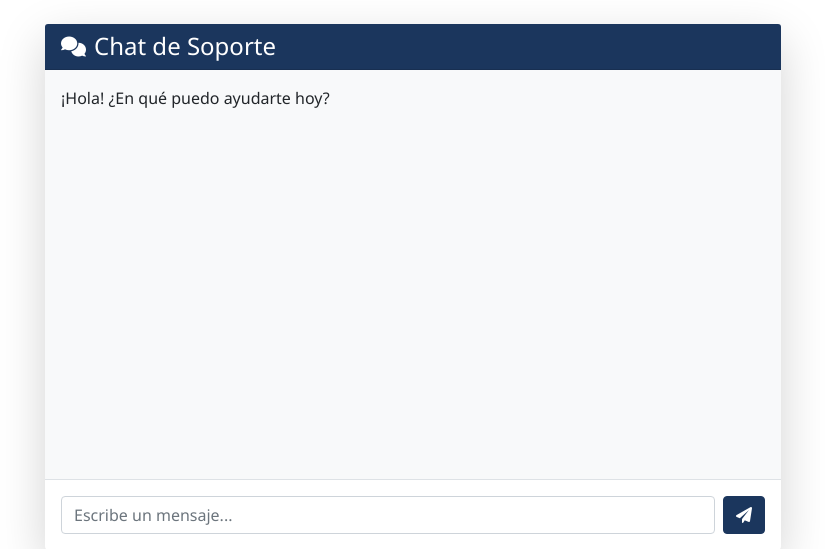
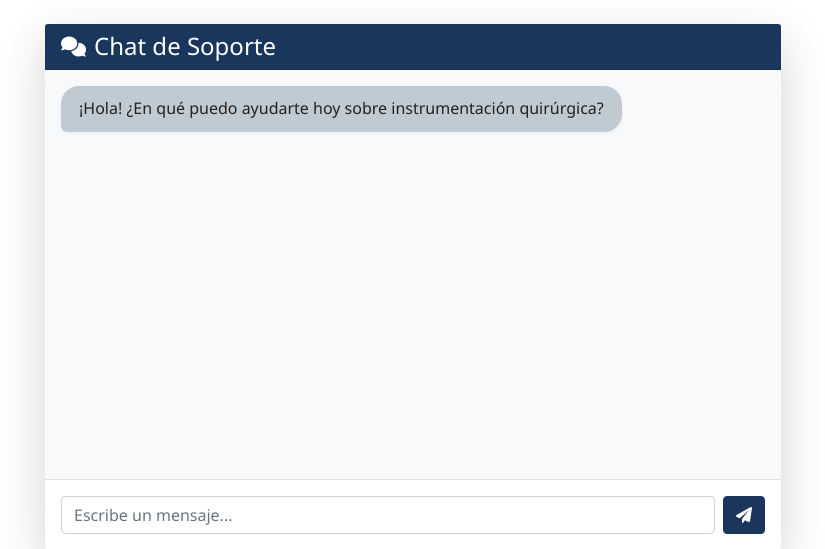
Before and after one commit to Curcolor/EIVAI, a FastAPI app: page /chat in a window 1280 px wide. Shown: the part 64-613 px from the top of the page, without its empty margins (227-1052 px from the left). Run offline with FastAPI, Linux system fonts and the light colour scheme.

Commit message:
feat: Actualizar estilos de mensajes en el chat y mejorar respuestas automáticas sobre instrumentación quirúrgica

```diff
--- a/Fronted/src/static/css/chat.css
+++ b/Fronted/src/static/css/chat.css
@@ -60,7 +60,7 @@
     border-top-left-radius: 18px;
 }
 .message.sent .message-content {
-    background: var(--cian);
+    background: #1B365D;
     color: #fff;
     align-self: flex-end;
     border-bottom-right-radius: 6px;
--- a/Fronted/src/templates/base.html
+++ b/Fronted/src/templates/base.html
@@ -13,9 +13,7 @@
    *   - Footer informativo del sistema
    *   - Bloques de contenido extensibles
    *
-   * Autor: Equipo EIVAI
-   * Fecha: 2025
-   * Versión: 2.1.0
+
 -->
 
 <!DOCTYPE html>
--- a/Fronted/src/templates/chat.html
+++ b/Fronted/src/templates/chat.html
@@ -13,7 +13,7 @@
             <div class="card-body p-0" style="height: 480px; display: flex; flex-direction: column;">
                 <div id="chat-messages" class="chat-messages p-3 flex-grow-1" style="overflow-y: auto; background: #f8f9fa;">
                     <div class="message received mb-2">
-                        <div class="message-content">¡Hola! ¿En qué puedo ayudarte hoy?</div>
+                        <div class="message-content">¡Hola! ¿En qué puedo ayudarte hoy sobre instrumentación quirúrgica?</div>
                     </div>
                 </div>
                 <form class="chat-input-area d-flex p-3 border-top" onsubmit="return sendMessage(event)">
@@ -25,7 +25,41 @@
     </div>
 </div>
 <script>
-// Lógica para enviar mensajes solo en la página grande
+const respuestas = [
+    {
+        keywords: ["bisturí", "bisturi"],
+        respuesta: "El bisturí es un instrumento de corte fundamental en cirugía."
+    },
+    {
+        keywords: ["pinza", "pinzas"],
+        respuesta: "Las pinzas quirúrgicas se utilizan para sujetar, comprimir o manipular tejidos. "
+    },
+    {
+        keywords: ["esterilización", "esterilizacion"],
+        respuesta: "La esterilización es clave en la instrumentación quirúrgica."
+    },
+    {
+        keywords: ["tijera", "tijeras"],
+        respuesta: "Las tijeras quirúrgicas pueden ser de corte o disección. "
+    },
+    {
+        keywords: ["mesa", "preparación", "preparacion"],
+        respuesta: "La preparación de la mesa quirúrgica debe seguir un orden estricto para garantizar la seguridad del paciente. "
+    },
+    {
+        keywords: ["instrumental", "instrumentos"],
+        respuesta: "El instrumental quirúrgico debe manipularse con técnica aséptica. "
+    },
+    {
+        keywords: ["sutura", "suturas"],
+        respuesta: "Las suturas permiten cerrar heridas quirúrgicas. "
+    },
+    {
+        keywords: ["gracias", "ok", "listo"],
+        respuesta: "¡Con gusto! Si tienes otra consulta sobre instrumentación quirúrgica, aquí estoy para ayudarte."
+    }
+];
+
 function sendMessage(event) {
     event.preventDefault();
     const input = document.getElementById('chat-input');
@@ -35,12 +69,53 @@ function sendMessage(event) {
     messages.innerHTML += `<div class='message sent'><div class='message-content'>${msg}</div></div>`;
     input.value = '';
     messages.scrollTop = messages.scrollHeight;
+    // Buscar respuesta predeterminada
+    let respuesta = "¿Podrías especificar tu consulta sobre instrumentación quirúrgica?";
+    for (const r of respuestas) {
+        for (const k of r.keywords) {
+            if (msg.toLowerCase().includes(k)) {
+                respuesta = r.respuesta;
+                break;
+            }
+        }
+        if (respuesta !== "¿Podrías especificar tu consulta sobre instrumentación quirúrgica?") break;
+    }
     setTimeout(() => {
-        messages.innerHTML += `<div class='message received'><div class='message-content'>Simulación: Recibido "${msg}"</div></div>`;
+        messages.innerHTML += `<div class='message received'><div class='message-content'>${respuesta}</div></div>`;
         messages.scrollTop = messages.scrollHeight;
     }, 900);
     return false;
 }
 </script>
+<style>
+.message { display: flex; margin-bottom: 10px; }
+.message.received { justify-content: flex-start; }
+.message.sent { justify-content: flex-end; }
+.message.received .message-content {
+    background: var(--gris-acero);
+    color: #222;
+    align-self: flex-start;
+    border-bottom-left-radius: 6px;
+    border-bottom-right-radius: 18px;
+    border-top-right-radius: 18px;
+    border-top-left-radius: 18px;
+}
+.message.sent .message-content {
+    background: var(--azul-profundo);
+    color: #fff;
+    align-self: flex-end;
+    border-bottom-right-radius: 6px;
+    border-bottom-left-radius: 18px;
+    border-top-right-radius: 18px;
+    border-top-left-radius: 18px;
+}
+.message-content {
+    padding: 10px 18px;
+    max-width: 80%;
+    font-size: 1rem;
+    box-shadow: 0 1px 4px rgba(27,54,93,0.06);
+    word-break: break-word;
+}
+</style>
 {% endblock %}
 <!-- El JS de chat ya está incluido globalmente -->
```
Also changed, not shown: Fronted/src/templates/identificacion.html (+1 -24 lines).
